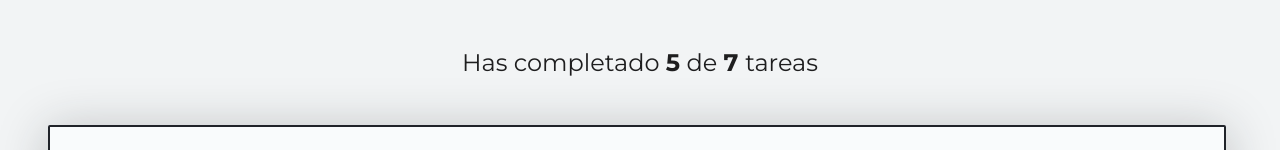
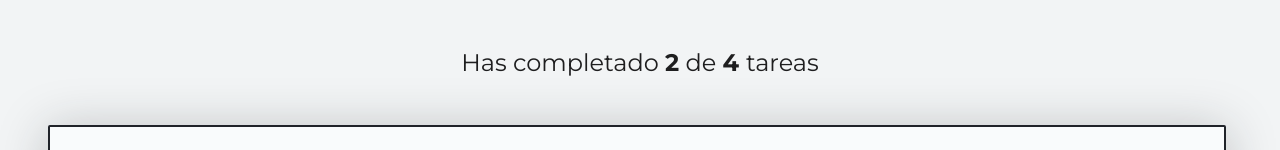
Before and after one commit to KrisOP/curso-react-holamundo, a React (Vite) app: page / in a window 1280 px wide. Shown: the top 150 px of the page. Built offline with nearby package versions, Linux system fonts and the light colour scheme.

Commit message:
compartiendo estados por medio de props de componente padre a componente hijo y estados derivados

```diff
--- a/src/App.tsx
+++ b/src/App.tsx
@@ -10,6 +10,7 @@ import CreateTodoButton from "./components/CreateTodoButton";
 import { TodoCounter } from "./components/TodoCounter";
 import { TodoSearch } from "./components/TodoSearch";
 import { TodoList } from "./components/TodoList/index.tsx";
+import React from "react";
 
 function App() {
   const [Data, setData] = useState(["uno", "dos", "tres"]);
@@ -68,8 +69,10 @@ function App() {
 
   const handleDelete = () => setData(Data.slice(0, -1));
 
-  const total = 7;
-  const completed = 5;
+
+
+  const [searchValue, setSearchValue] = React.useState("");
+  console.log("Los usuarios han escrito: " + searchValue + " ");
 
   const defaultTodos = [
     { text: "Cortar cebolla", completed: true },
@@ -77,6 +80,10 @@ function App() {
     { text: "Llorar con la Llorona", completed: false },
     { text: "Nuevo", completed: true },
   ];
+
+  const [todos, setTodos] = React.useState(defaultTodos);
+  const completedTodos = todos.filter(todo => !!todo.completed).length;
+  const totalTodos = todos.length;
 
   return (
     <>
@@ -91,9 +98,13 @@ function App() {
       </Card> */}
 
 
-      <TodoCounter  total = {total} completed = {completed}/>
+      <TodoCounter  total = {totalTodos} completed = {completedTodos}/>
 
-      <TodoSearch />
+      <TodoSearch
+      propSearchValue={searchValue}
+      propSetSearchValue={setSearchValue}
+
+      />
 
       <TodoList>
 
--- a/src/components/TodoSearch/index.tsx
+++ b/src/components/TodoSearch/index.tsx
@@ -1,20 +1,22 @@
-import React from "react";
+import React, { ReactElement, ReactNode } from "react";
 
 import "./todosearch.css";
+interface TodoSearchProps {
+  propSearchValue: string;
+  propSetSearchValue: (value: string) => void;
+}
 
-function TodoSearch() {
-  const [searchValue, setSearchValue] = React.useState("");
-
-  console.log("Los usuarios han escrito: " + searchValue + " ");
+function TodoSearch(props: TodoSearchProps) {
+  const { propSearchValue, propSetSearchValue } = props;
 
   return (
     <input
       className="TodoSearch"
       type="text"
       placeholder="Nueva tarea"
-      value={searchValue}
+      value={propSearchValue}
       onChange={(event) => {
-        setSearchValue(event.target.value);
+        propSetSearchValue(event.target.value);
         console.log(event.target.value);
       }}
     />
```
